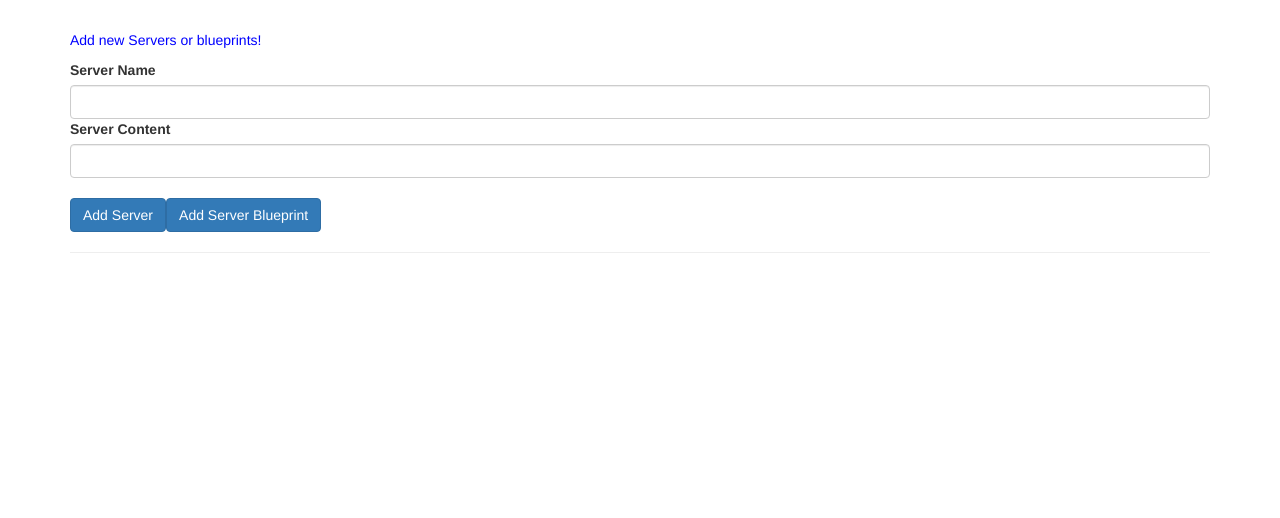
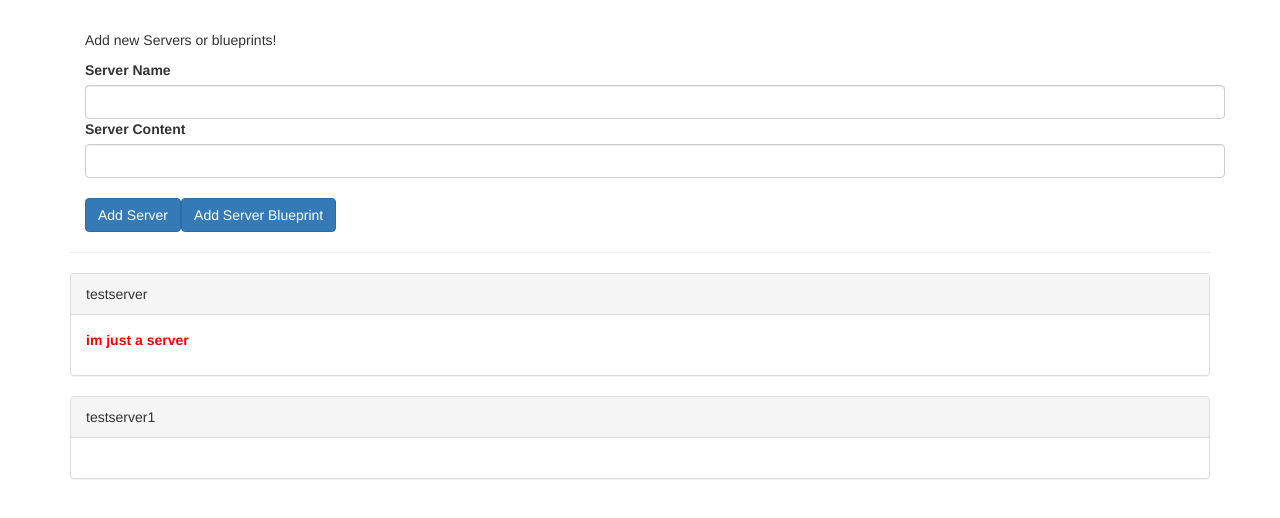
Before and after one commit to SzymonKwas/AngularTest, an Angular app: page / in a window 1280 px wide. Shown: the top 518 px of the page. Built offline with nearby package versions, Linux system fonts and the light colour scheme.

Commit message:
Binding custom properties

```diff
--- a/src/app/app.component.html
+++ b/src/app/app.component.html
@@ -1,34 +1,11 @@
 <div class="container">
-  <div class="row">
-    <div class="col-xs-12">
-      <p>Add new Servers or blueprints!</p>
-      <label>Server Name</label>
-      <input type="text" class="form-control" [(ngModel)]="newServerName">
-      <label>Server Content</label>
-      <input type="text" class="form-control" [(ngModel)]="newServerContent">
-      <br>
-      <button
-        class="btn btn-primary"
-        (click)="onAddServer()">Add Server</button>
-      <button
-        class="btn btn-primary"
-        (click)="onAddBlueprint()">Add Server Blueprint</button>
-    </div>
-  </div>
+  <app-cockpit></app-cockpit>
   <hr>
   <div class="row">
     <div class="col-xs-12">
-      <div
-        class="panel panel-default"
-        *ngFor="let element of serverElements">
-        <div class="panel-heading">{{ element.name }}</div>
-        <div class="panel-body">
-          <p>
-            <strong *ngIf="element.type === 'server'" style="color: red">{{ element.content }}</strong>
-            <em *ngIf="element.type === 'blueprint'">{{ element.content }}</em>
-          </p>
-        </div>
-      </div>
+      <app-server-element
+        *ngFor="let serverElement of serverElements"
+        [element]="serverElement"></app-server-element>
     </div>
   </div>
 </div>
--- a/src/app/app.component.ts
+++ b/src/app/app.component.ts
@@ -1,4 +1,4 @@
-import { Component } from '@angular/core';
+import {Component} from '@angular/core';
 
 @Component({
   selector: 'app-root',
@@ -6,23 +6,10 @@
   styleUrls: ['./app.component.css']
 })
 export class AppComponent {
-  serverElements = [];
-  newServerName = '';
-  newServerContent = '';
+  serverElements = [{
+    type: 'server', name: 'testserver', content: 'im just a server'
+  }, {
+    type: 'server1', name: 'testserver1', content: 'im just a server1'
+  }];
 
-  onAddServer() {
-    this.serverElements.push({
-      type: 'server',
-      name: this.newServerName,
-      content: this.newServerContent
-    });
-  }
-
-  onAddBlueprint() {
-    this.serverElements.push({
-      type: 'blueprint',
-      name: this.newServerName,
-      content: this.newServerContent
-    });
-  }
 }
--- a/src/app/app.module.ts
+++ b/src/app/app.module.ts
@@ -4,10 +4,14 @@
 import { HttpModule } from '@angular/http';
 
 import { AppComponent } from './app.component';
+import { CockpitComponent } from './cockpit/cockpit.component';
+import { ServerElementComponent } from './server-element/server-element.component';
 
 @NgModule({
   declarations: [
-    AppComponent
+    AppComponent,
+    CockpitComponent,
+    ServerElementComponent
   ],
   imports: [
     BrowserModule,
--- /dev/null
+++ b/src/app/cockpit/cockpit.component.html
@@ -0,0 +1,17 @@
+<div class="container">
+  <div class="row">
+    <div class="col-xs-12">
+      <p>Add new Servers or blueprints!</p>
+      <label>Server Name</label>
+      <input type="text" class="form-control" [(ngModel)]="newServerName">
+      <label>Server Content</label>
+      <input type="text" class="form-control" [(ngModel)]="newServerContent">
+      <br>
+      <button
+        class="btn btn-primary"
+        (click)="onAddServer()">Add Server</button>
+      <button
+        class="btn btn-primary"
+        (click)="onAddBlueprint()">Add Server Blueprint</button>
+    </div>
+  </div>
--- /dev/null
+++ b/src/app/cockpit/cockpit.component.ts
@@ -0,0 +1,31 @@
+import { Component, OnInit } from '@angular/core';
+
+@Component({
+  selector: 'app-cockpit',
+  templateUrl: './cockpit.component.html',
+  styleUrls: ['./cockpit.component.css']
+})
+export class CockpitComponent implements OnInit {
+
+  newServerName = '';
+  newServerContent = '';
+  constructor() { }
+
+  ngOnInit() {
+  }
+  onAddServer() {
+    // this.serverElements.push({
+    //   type: 'server',
+    //   name: this.newServerName,
+    //   content: this.newServerContent
+    // });
+  }
+
+  onAddBlueprint() {
+  //   this.serverElements.push({
+  //     type: 'blueprint',
+  //     name: this.newServerName,
+  //     content: this.newServerContent
+  //   });
+  }
+}
--- /dev/null
+++ b/src/app/server-element/server-element.component.html
@@ -0,0 +1,10 @@
+<div
+  class="panel panel-default">
+  <div class="panel-heading">{{ element.name }}</div>
+  <div class="panel-body">
+    <p>
+      <strong *ngIf="element.type === 'server'" style="color: red">{{ element.content }}</strong>
+      <em *ngIf="element.type === 'blueprint'">{{ element.content }}</em>
+    </p>
+  </div>
+</div>
--- /dev/null
+++ b/src/app/server-element/server-element.component.ts
@@ -0,0 +1,16 @@
+import {Component, Input, OnInit} from '@angular/core';
+
+@Component({
+  selector: 'app-server-element',
+  templateUrl: './server-element.component.html',
+  styleUrls: ['./server-element.component.css']
+})
+export class ServerElementComponent implements OnInit {
+  @Input() element: {type: string, name: string, content: string};
+
+  constructor() { }
+
+  ngOnInit() {
+  }
+
+}
```
Also changed, not shown: src/app/cockpit/cockpit.component.css (added), src/app/server-element/server-element.component.css (added), 1 other file (tests, documents, lock files or other folders).
